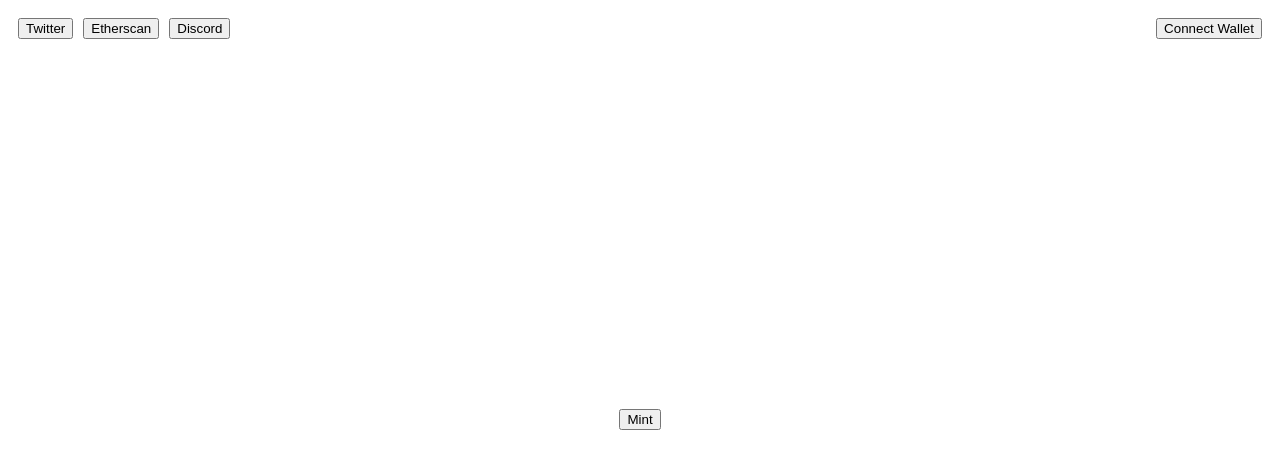
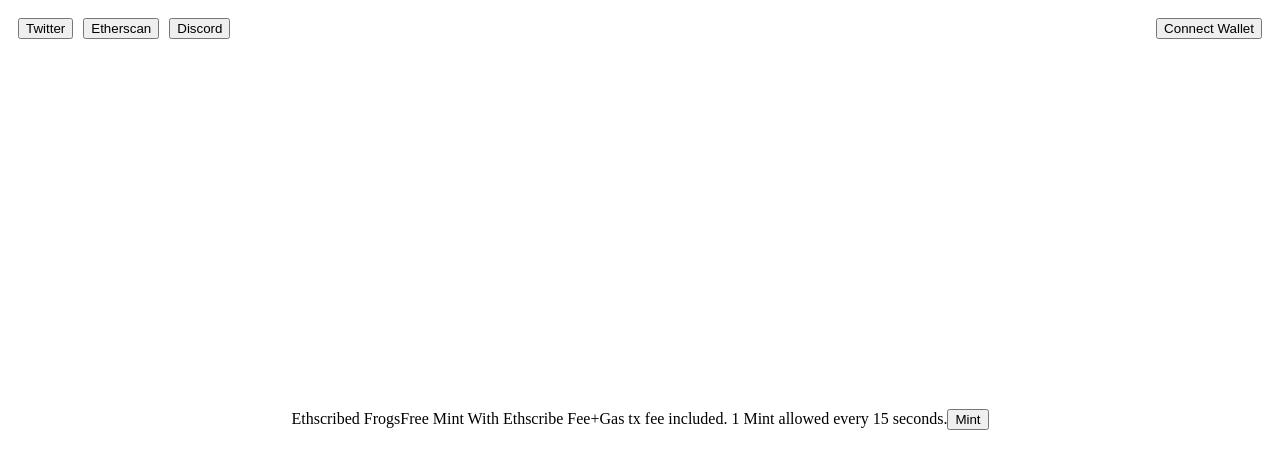
Before and after one commit to cptpepe/cptpepe.github.io, a plain HTML site: page index.html in a window 1280 px wide. Drawn offline with Linux system fonts and the light colour scheme.

Commit message:
Update index.html

```diff
--- a/index.html
+++ b/index.html
@@ -32,6 +32,8 @@
     <button id="connectButton">Connect Wallet</button>
   </div>
   <div class="center">
+    <p>Ethscribed Frogs</p>
+    <p>Free Mint With Ethscribe Fee+Gas tx fee included. 1 Mint allowed every 15 seconds.</p>
     <button id="mintButton">Mint</button>
   </div>
   <p id="account"></p>
```
